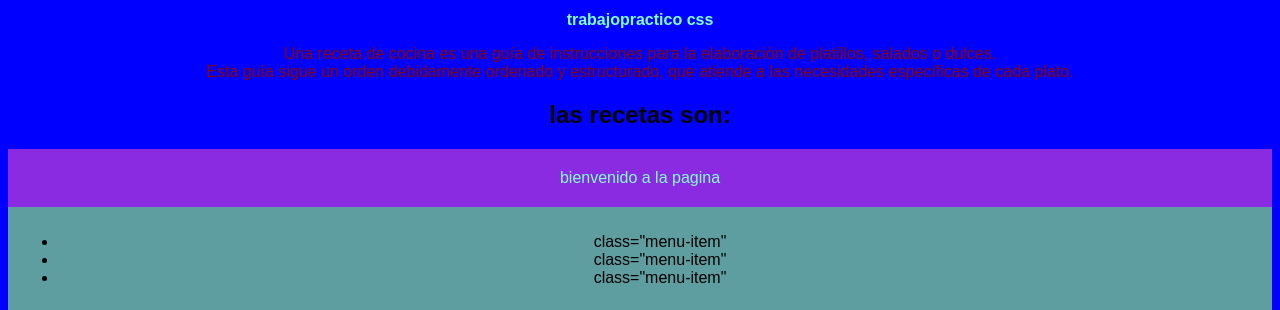
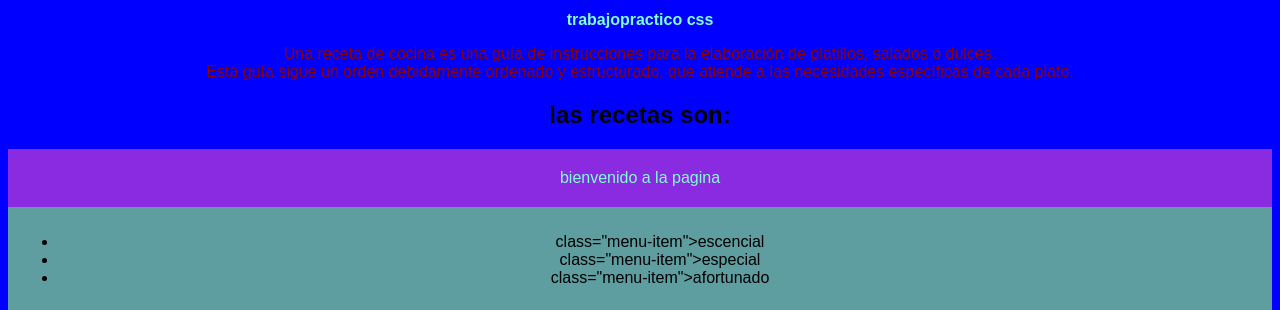
Before and after one commit to Axelwhite1/Web-project-, a plain HTML site: page colores.html in a window 1280 px wide. Shown: the top 310 px of the page. Drawn offline with Linux system fonts and the light colour scheme; files whose address does not match are found by name.

Commit message:
Actualizar colores.html

```diff
--- a/colores.html
+++ b/colores.html
@@ -18,9 +18,9 @@ head>
 
 <nav class="menu">
 <ul>
-<li> class="menu-item"</li>
-<li> class="menu-item"</li>
-<li> class="menu-item"</li>
+<li> class="menu-item">escencial</li>
+<li> class="menu-item">especial</li>
+<li> class="menu-item">afortunado</li>
 </ul>
 </nav>
 
```
